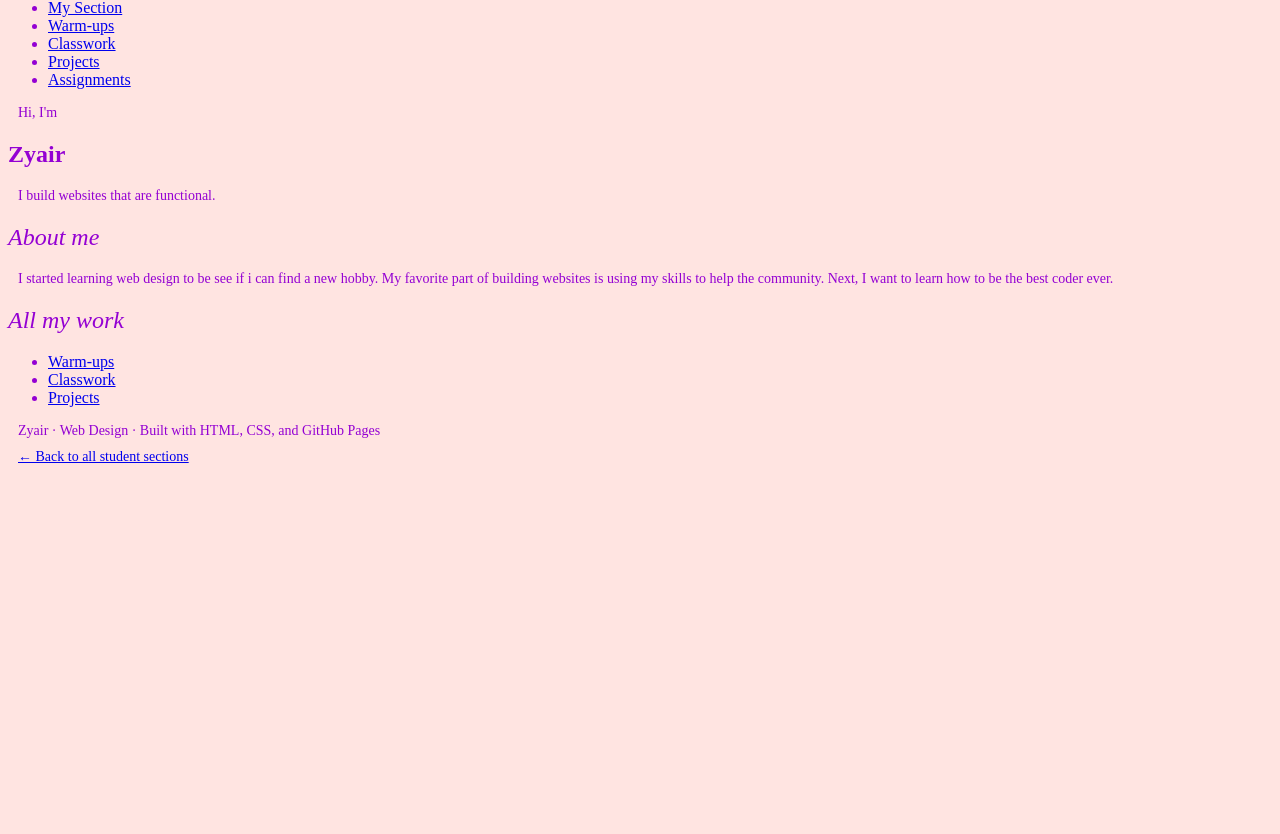
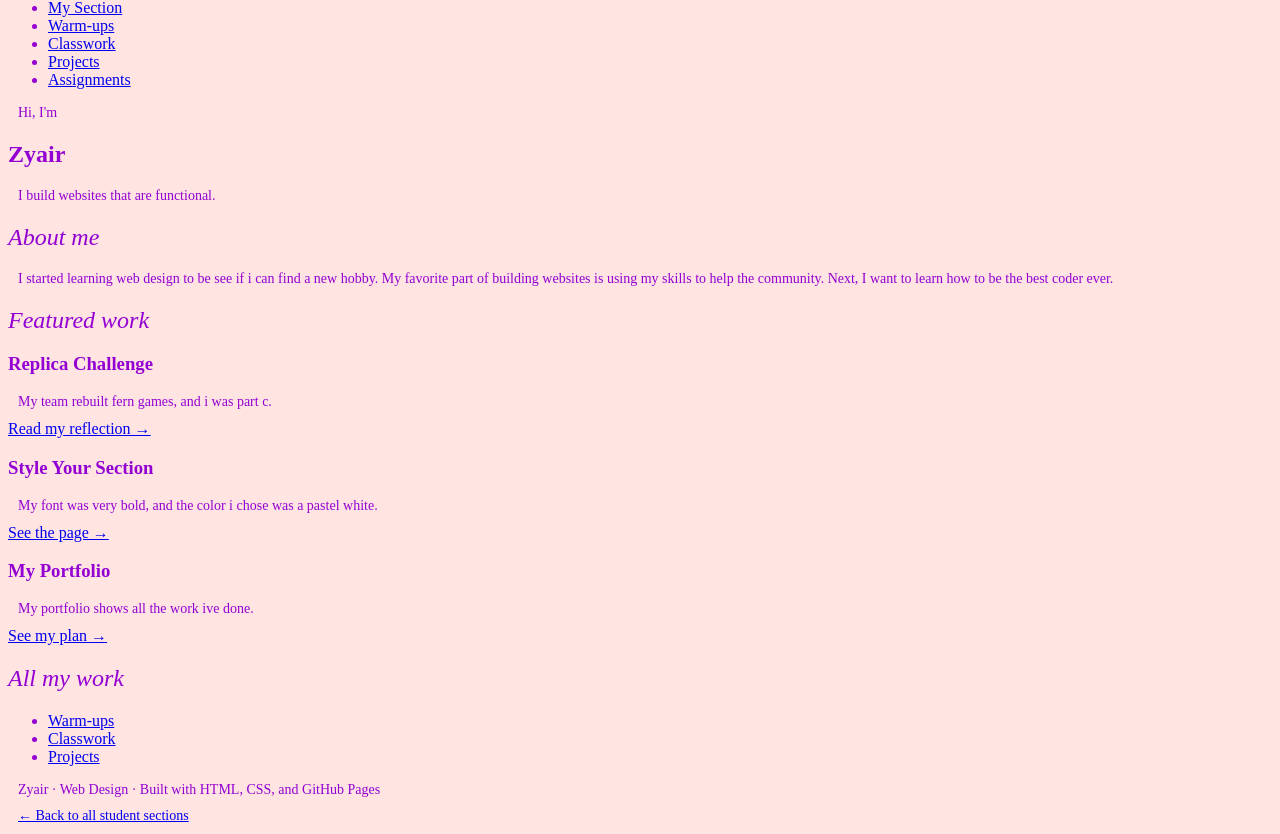
Before and after one commit to montverde-webdesign/Zyair-Devallon, a plain HTML site: page index.html in a window 1280 px wide. Shown: the part 43-877 px from the top of the page. Before the commit the page ends 800 px from the top, so only its background shows below. Drawn offline with Linux system fonts and the light colour scheme.

Commit message:
Add featured work cards

```diff
--- a/index.html
+++ b/index.html
@@ -41,6 +41,34 @@
       </p>
     </section>
 
+    <section class="featured">
+      <h2>Featured work</h2>
+      <div class="cards">
+        <div class="card">
+          <h3>Replica Challenge</h3>
+          <p>My team rebuilt fern games, and i was part c.</p>
+          <a href="projects/2026-11-05-replica-challenge.html"
+            >Read my reflection &rarr;</a
+          >
+        </div>
+        <div class="card">
+          <h3>Style Your Section</h3>
+          <p>
+            My font was very bold, and the color i chose was a pastel white.
+          </p>
+          <a href="classwork/2026-11-20-style-guide.html"
+            >See the page &rarr;</a
+          >
+        </div>
+        <div class="card">
+          <h3>My Portfolio</h3>
+          <p>My portfolio shows all the work ive done.</p>
+          <a href="classwork/2026-11-16-portfolio-plan.html"
+            >See my plan &rarr;</a
+          >
+        </div>
+      </div>
+    </section>
     <section class="all-work">
       <h2>All my work</h2>
       <ul class="work-links">
```
